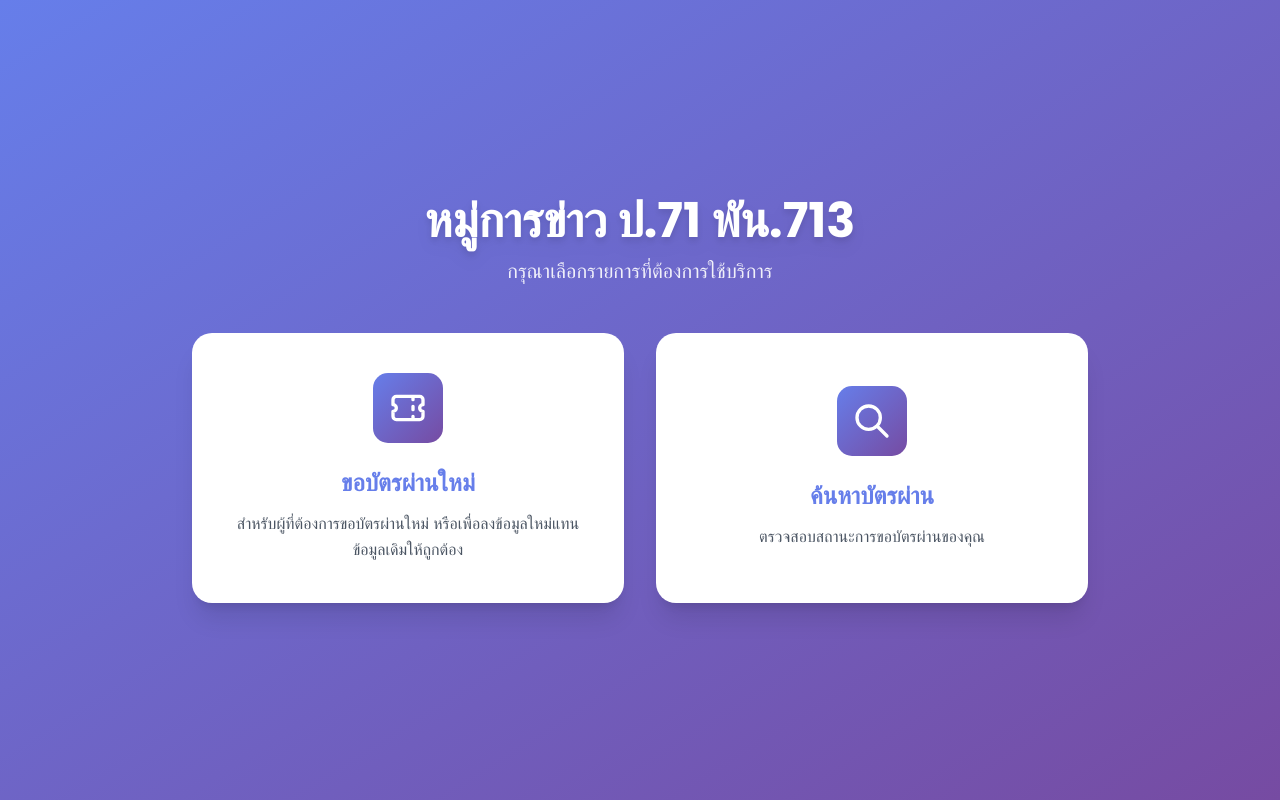
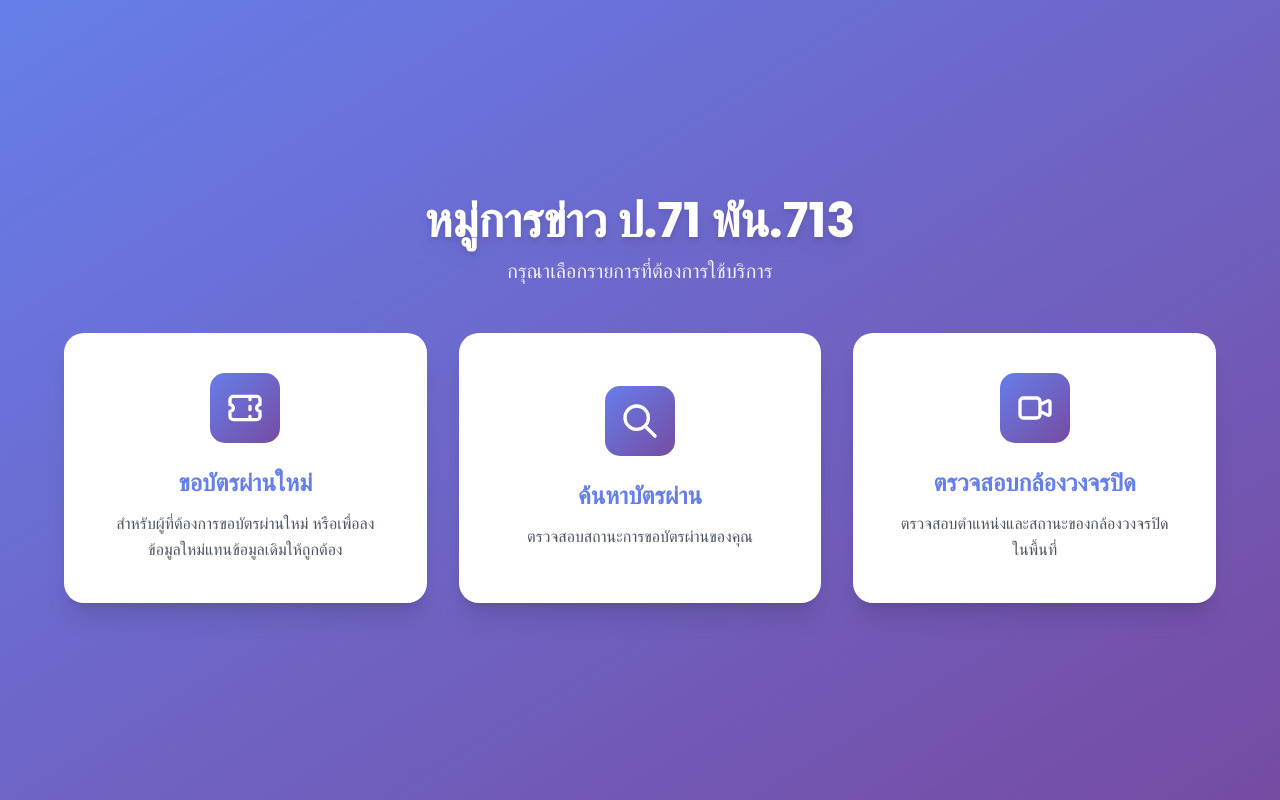
Before and after one commit to thawatchaijaihan/my_office, a Next.js app: page / in a window 1280 px wide. Built offline with nearby package versions, Linux system fonts and the light colour scheme.

Commit message:
feat: add CCTV map button to landing page

```diff
--- a/app/landing/UserLandingPage.tsx
+++ b/app/landing/UserLandingPage.tsx
@@ -151,7 +151,7 @@ export default function UserLandingPage() {
             <p className="text-xl text-white opacity-90">กรุณาเลือกรายการที่ต้องการใช้บริการ</p>
           </div>
         )}
-        <div className="grid grid-cols-1 md:grid-cols-2 gap-8 w-full max-w-4xl">
+        <div className="grid grid-cols-1 md:grid-cols-3 gap-8 w-full max-w-6xl">
           <a
             href="https://docs.google.com/forms/d/e/1FAIpQLSfCHZhNhdwIKiQoZH3FpSRZWTsuH5qOxD-DsTYAji2i7iKdCw/viewform"
             target="_blank"
@@ -181,6 +181,23 @@ export default function UserLandingPage() {
             <h2 className="text-2xl font-bold text-center mb-3 text-[#667eea]">ค้นหาบัตรผ่าน</h2>
             <p className="text-gray-600 text-center leading-relaxed">ตรวจสอบสถานะการขอบัตรผ่านของคุณ</p>
           </button>
+
+          <a
+            href="https://jaihan-assistant--jaihan-assistant.asia-southeast1.hosted.app/cctv-map"
+            target="_blank"
+            rel="noopener noreferrer"
+            className="bg-white rounded-[20px] p-10 shadow-xl transition-all duration-300 hover:-translate-y-2 hover:shadow-[0_15px_50px_rgba(102,126,234,0.3)] group"
+          >
+            <div className="w-[70px] h-[70px] mx-auto mb-6 bg-gradient-to-br from-[#667eea] to-[#764ba2] rounded-[15px] flex items-center justify-center">
+              <svg fill="none" stroke="white" viewBox="0 0 24 24" className="w-10 h-10">
+                <path strokeLinecap="round" strokeLinejoin="round" strokeWidth="2" d="M15 10l4.553-2.276A1 1 0 0121 8.618v6.764a1 1 0 01-1.447.894L15 14M5 18h8a2 2 0 002-2V8a2 2 0 00-2-2H5a2 2 0 00-2 2v8a2 2 0 002 2z" />
+              </svg>
+            </div>
+            <h2 className="text-2xl font-bold text-center mb-3 text-[#667eea]">ตรวจสอบกล้องวงจรปิด</h2>
+            <p className="text-gray-600 text-center leading-relaxed whitespace-pre-line">
+              ตรวจสอบตำแหน่งและสถานะของกล้องวงจรปิดในพื้นที่
+            </p>
+          </a>
         </div>
       </main>
     );
```
